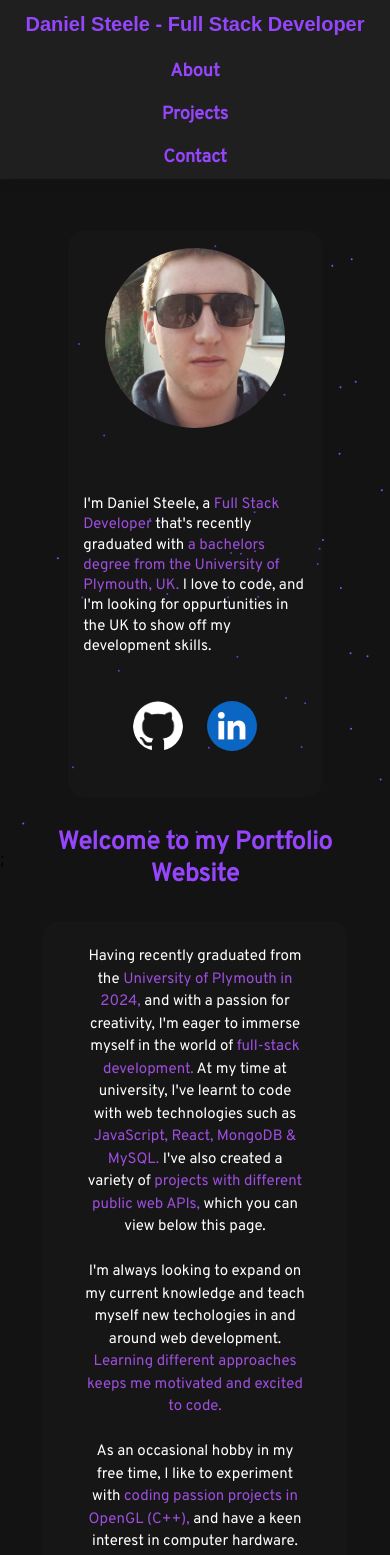
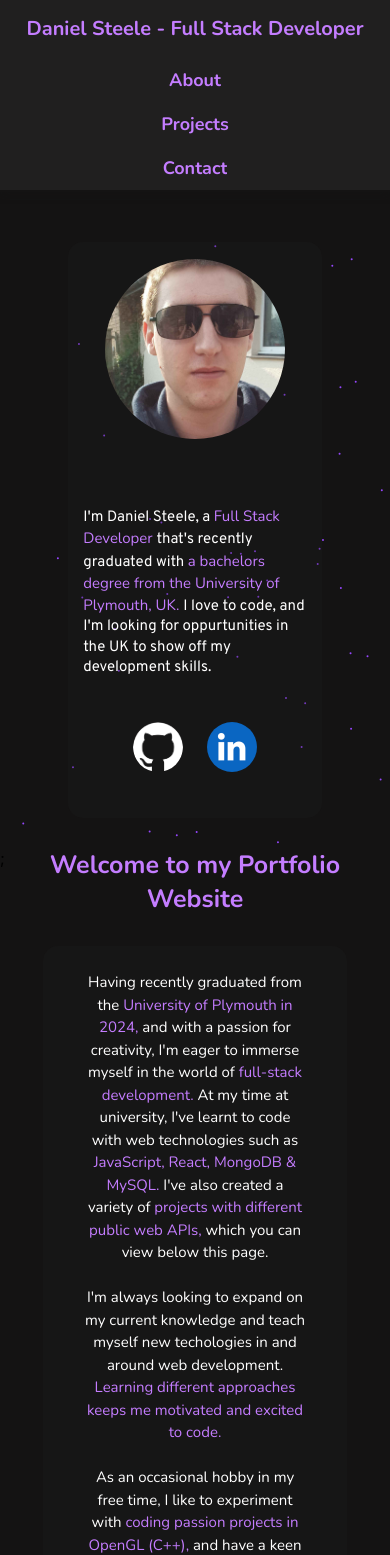
Before and after one commit to DanielSteele1/DanielSteele1.github.io, a React (Create React App) app: page / in a window 390 px wide. Shown: the top 1555 px of the page. Built offline with nearby package versions, Linux system fonts and the light colour scheme.

Commit message:
Changed out text font, replaced with Nunito. removed some unnessacary bounce effects on pictures.

```diff
--- a/public/index.html
+++ b/public/index.html
@@ -14,6 +14,11 @@
   </script>
 
   -->
+  <link rel="preconnect" href="https://fonts.googleapis.com">
+  <link rel="preconnect" href="https://fonts.gstatic.com" crossorigin>
+  <link href="https://fonts.googleapis.com/css2?family=Nunito:ital,wght@0,200..1000;1,200..1000&display=swap"
+    rel="stylesheet">
+
 
   <meta charset="utf-8" />
   <link rel="icon" href="website-icon-purple.png" />
@@ -30,8 +35,9 @@
   <div id="root"></div>
 
   <!-- 100% privacy-first analytics -->
-<script async defer src="https://scripts.simpleanalyticscdn.com/latest.js"></script>
-<noscript><img src="https://queue.simpleanalyticscdn.com/noscript.gif" alt="" referrerpolicy="no-referrer-when-downgrade" /></noscript>
+  <script async defer src="https://scripts.simpleanalyticscdn.com/latest.js"></script>
+  <noscript><img src="https://queue.simpleanalyticscdn.com/noscript.gif" alt=""
+      referrerpolicy="no-referrer-when-downgrade" /></noscript>
 
 </body>
 
--- a/src/App.css
+++ b/src/App.css
@@ -110,13 +110,13 @@
 
 .heading h1 {
 
-  font-family: 'Overpass', sans-serif;
-  color: gradient(90deg, #b6b6b6, #9546fc);
+  font-family: 'Nunito', sans-serif;
+  color: gradient(90deg, #b6b6b6, #c47dff);
   font-style: bold;
   margin: 0 auto;
   margin: 10px;
   padding: 10px;
-  font-size: 35px;
+  font-size: 40px;
 
 }
 
@@ -132,7 +132,7 @@
   margin-top: 10px;
   border: 2px solid transparent;
   border-radius: 25px;
-  background-image: linear-gradient(90deg, #b6b6b6, #9546fc);
+  background-image: linear-gradient(90deg, #b6b6b6,#c47dff );
   box-shadow: 0px 4px 15px rgba(149, 70, 252, 0.5);
   text-align: center;
   transition: all 0.3s ease;
@@ -141,7 +141,7 @@
 }
 
 .link:hover {
-  background-image: linear-gradient(90deg, #b6b6b6, #9546fc);
+  background-image: linear-gradient(90deg, #b6b6b6,#c47dff );
   box-shadow: 0px 4px 20px rgba(149, 70, 252, 0.7);
   -webkit-text-fill-color: transparent;
   -webkit-background-clip: text;
@@ -162,14 +162,14 @@
 
 .highlight {
 
-  color: #9d4edd;
-  font-family: 'Overpass', sans-serif;
+  color: #c47dff;
+  font-family: 'Nunito', sans-serif;
 
 }
 
 .nav-heading a {
-  color: #9546fc;
-  font-family: 'Overpass', sans-serif;
+  color: #c47dff;
+  font-family: 'Nunito', sans-serif;
   font-size: 23px;
   text-decoration: none;
   position: relative;
@@ -253,7 +253,7 @@
     display: flex;
     text-align: center;
     margin-right: 80px;
-    font-family: 'Overpass', sans-serif;
+    font-family: 'Nunito', sans-serif;
     width: fit-content;
     font-size: 15px;
     position: relative;
@@ -280,8 +280,9 @@
     display: flex;
     justify-content: center;
     align-items: center;
-    color: #9546fc;
-    font-family: 'Overpass', sans-serif;
+    color: #c47dff;
+    font-family: 'Nunito', sans-serif;
+    font-weight: 300;
     margin: 0 auto;
 
   }
@@ -298,7 +299,7 @@
     justify-content: center;
     margin: 0 auto;
     text-align: center;
-    font-family: 'Overpass', sans-serif;
+    font-family: 'Nunito', sans-serif;
     position: relative;
 
   }
@@ -377,7 +378,7 @@
 
   display: flex;
   text-align: center;
-  font-family: 'Overpass', sans-serif;
+  font-family: 'Nunito', sans-serif;
   width: fit-content;
   font-size: 15px;
   position: relative;
@@ -387,9 +388,11 @@
 .nav-logo-heading {
 
   display: flex;
-  font-family: 'montserrat', sans-serif;
+  font-family: 'Nunito', sans-serif;
   width: fit-content;
-  font-size: 12px;
+  color: #c47dff;
+  font-size: 14px;
+  padding: 2px;
   justify-content: center;
   align-items: center;
 
@@ -415,7 +418,7 @@
 #description {
 
   color: white;
-  font-family: 'Overpass', sans-serif;
+  font-family: 'Nunito', sans-serif;
   justify-content: center;
   align-items: center;
   font-size: 10px;
@@ -425,8 +428,8 @@
 
 .contact-desc {
 
-  color: #9546fc;
-  font-family: 'Overpass', sans-serif;
+  color: #c47dff;
+  font-family: 'Nunito', sans-serif;
   font-size: 20px;
   text-align: center;
   line-height: 1.7;
@@ -476,7 +479,7 @@
   align-items: center;
   line-height: 1.5;
   color: white;
-  font-family: 'Overpass', sans-serif;
+  font-family: 'Nunito', sans-serif;
   margin: 10px;
   text-align: center;
 
@@ -486,8 +489,8 @@
 
   font-size: 25px;
   line-height: 1.5;
-  color: #9546fc;
-  font-family: 'Overpass', sans-serif;
+  color: #c47dff;
+  font-family: 'Nunito', sans-serif;
   margin: 0 20%;
   margin-bottom: 10px;
   width: 95%;
@@ -506,7 +509,7 @@
 
   margin: 0px;
   color: white;
-  font-family: 'Overpass', sans-serif;
+  font-family: 'Nunito', sans-serif;
   text-align:center;
 
 }
@@ -610,7 +613,7 @@
 
   .heading h1 {
 
-    font-family: 'Overpass', sans-serif;
+    font-family: 'Nunito', sans-serif;
     font-style: normal;
     margin: 10 auto;
     margin: 10px;
@@ -721,9 +724,9 @@
   display: flex;
   justify-content: center;
   align-items: center;
-  color: #9d4edd;
-  font-family: 'Overpass', sans-serif;
+  color: #c47dff;
   margin: 0 auto;
+  font-weight: 200;
   text-align: center;
   position: relative;
   width: fit-content;
@@ -761,7 +764,6 @@
 .picture:hover {
 
   cursor: pointer;
-  transform: translateY(-2px);
 
 }
 
@@ -787,9 +789,8 @@
 
   margin-bottom: 5px;
   font-size: 27px;
-  padding: 10px;
-  color: #9546fc;
-  font-family: 'Poppins', sans-serif;
+  padding: 10px; color: #c47dff;
+  font-family: 'Nunito', sans-serif;
   text-align: center;
 
 }
@@ -800,7 +801,7 @@
   justify-content: center;
   font-size: 19px;
   color: white;
-  font-family: 'Overpass', sans-serif;
+  font-family: 'Nunito', sans-serif;
   margin: 10px;
   width: fit-content;
   flex-grow:1;
@@ -827,8 +828,8 @@
     justify-content: center;
     align-items: center;
     font-size: 15px;
-    color: #9546fc;
-    font-family: 'Overpass', sans-serif;
+    color: #c47dff;
+    font-family: 'Nunito', sans-serif;
     margin: 0 15%;
     position: relative;
   }
@@ -877,7 +878,7 @@
     text-align: center;
     margin: 0 auto;
     font-size: 18px;
-    font-family: 'Overpass', sans-serif;
+    font-family: 'Nunito', sans-serif;
     position: relative;
 
   }
@@ -926,7 +927,7 @@
   justify-content: center;
   font-size: 20px;
   color: white;
-  font-family: 'Overpass', sans-serif;
+  font-family: 'Nunito', sans-serif;
   margin: 10px;
 
 }
@@ -983,8 +984,6 @@
   border-color: #9546fc;
   transition: 0.10s;
   box-shadow: #9546fc 0px 1px 10px;
-  transform: translateY(-2px);
-  /* This creates the bounce effect */
   transition: all 0.3s ease;
 
 }
@@ -1117,8 +1116,8 @@
   justify-content: center;
   text-align: center;
   margin: 0 auto;
-  font-family: 'Poppins', sans-serif;
-  font-size: 10px;
+  font-family: 'Nunito', sans-serif;
+  font-size: 12px;
   color: #9546fc;
 
 }
```
